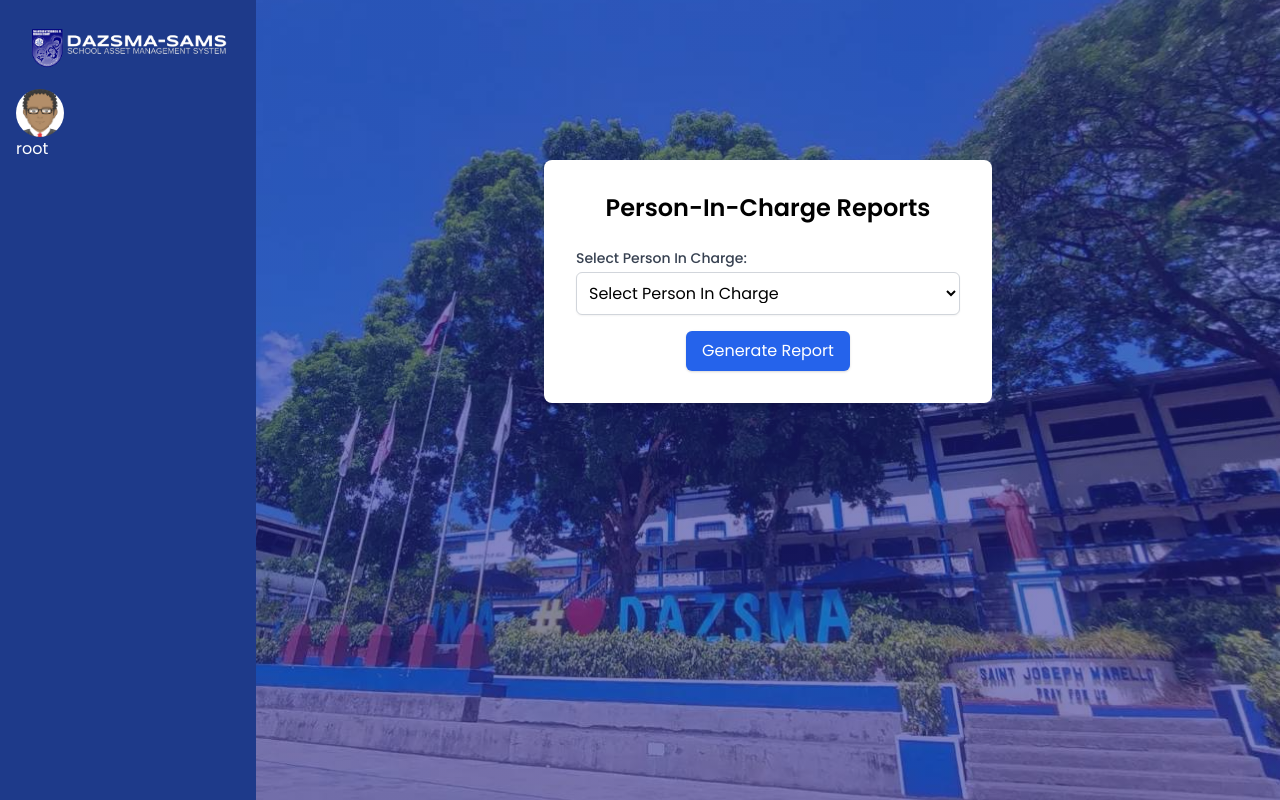
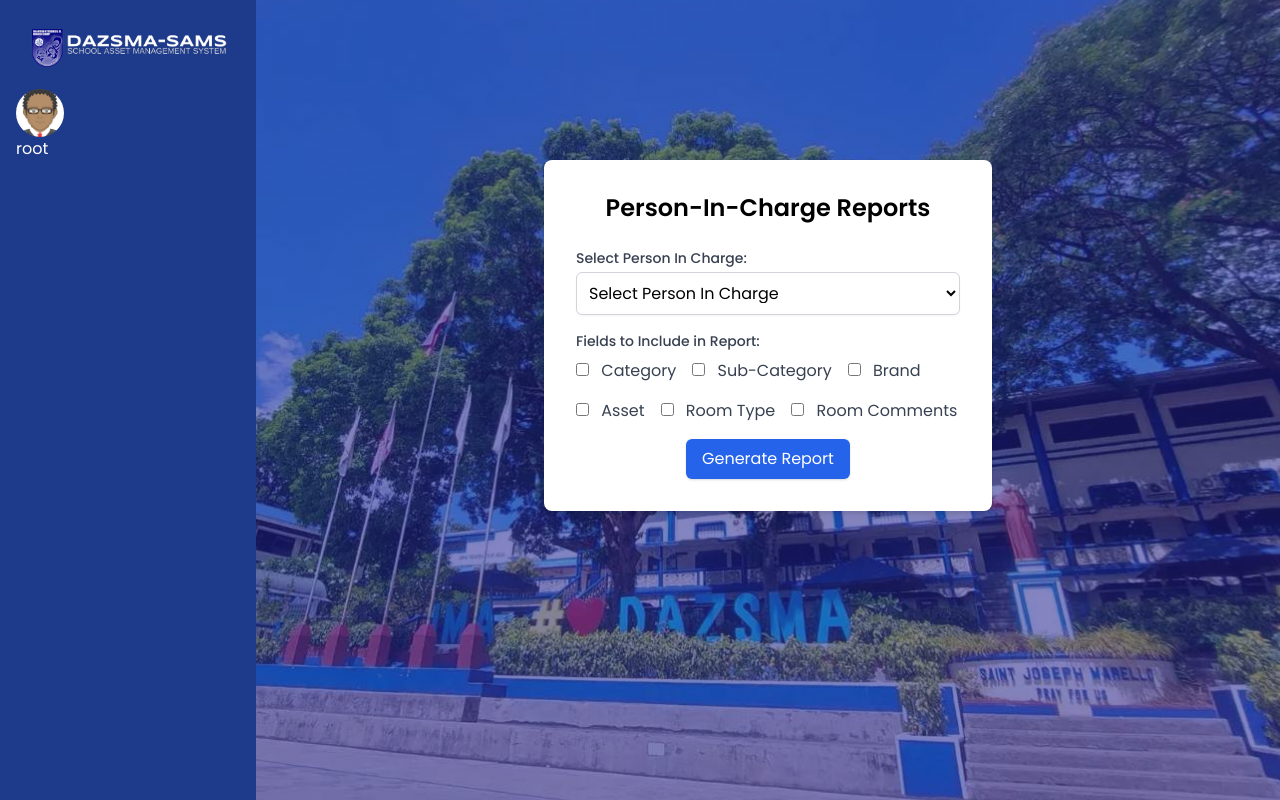
Before and after one commit to MiggyPareja/DAZSMAAMMS, a PHP site: page /tcpdf/reports.php in a window 1280 px wide. Run offline with PHP 8.4, Linux system fonts and the light colour scheme; the visitor is signed in with stand-in values (Sample User, id 1); tables that the repository leaves empty or names only in its code hold one stand-in row (values such as "Sample post"); some libraries are stand-ins or nearby versions.

Commit message:
report-fixed dynamic

```diff
--- a/reports.php
+++ b/reports.php
@@ -25,19 +25,47 @@ $role = $_SESSION['role'];
 $persons_in_charge = fetchPersonsInCharge();
 
 // Generate PDF
+
 if ($_SERVER['REQUEST_METHOD'] === 'POST' && isset($_POST['person_in_charge'])) {
+    // Get person in charge ID and selected fields
     $person_id = intval($_POST['person_in_charge']);
+    $selected_fields = isset($_POST['fields']) ? $_POST['fields'] : [];
 
-    // Query for "For Disposal" items
+    // Default fields if none selected
+    if (empty($selected_fields)) {
+        $selected_fields = ['Category', 'Sub-Category', 'Brand', 'Asset', 'Room Type', 'Room Comments'];
+    }
+
+    // Available fields in the database
+    $available_fields = [
+        'Category' => 'categories.name AS category',
+        'Sub-Category' => 'sub_categories.name AS sub_category',
+        'Brand' => 'assets.name AS brand',
+        'Asset' => 'asset_records.unique_name AS asset',
+        'Room Type' => 'room_types.name AS room_type',
+        'Room Comments' => 'asset_records.comments AS comments',
+    ];
+
+    // Dynamically build the SELECT query based on selected fields
+    $select_fields = [];
+    foreach ($selected_fields as $field) {
+        if (isset($available_fields[$field])) {
+            $select_fields[] = $available_fields[$field];
+        }
+    }
+
+    // If no fields are selected, use default columns
+    if (empty($select_fields)) {
+        $select_fields = array_values($available_fields);
+    }
+
+    // Join the selected fields into a string for the SELECT part of the query
+    $select_query = implode(', ', $select_fields);
+
+    // Dynamic SQL Query for "For Disposal" items
     $stmt = $conn->prepare("SELECT
-        categories.name AS category,
-        sub_categories.name AS sub_category,
-        assets.name AS brand,
-        asset_records.unique_name AS asset,
-        room_types.name AS room_type,
-        rooms.name AS room,
-        persons_in_charge.name AS person_in_charge,
-        asset_records.comments AS comments
+        $select_query,
+        persons_in_charge.name AS person_in_charge
     FROM asset_records
     LEFT JOIN assets ON asset_records.asset_id = assets.id
     LEFT JOIN categories ON assets.category_id = categories.id
@@ -46,6 +74,7 @@ if ($_SERVER['REQUEST_METHOD'] === 'POST' && isset($_POST['person_in_charge']))
     LEFT JOIN room_types ON rooms.room_type_id = room_types.id
     LEFT JOIN persons_in_charge ON asset_records.person_in_charge_id = persons_in_charge.id
     WHERE persons_in_charge.id = :person_id AND asset_records.disposed = 1");
+
     $stmt->bindParam(':person_id', $person_id, PDO::PARAM_INT);
     $stmt->execute();
     $forDisposalAssets = $stmt->fetchAll(PDO::FETCH_ASSOC);
@@ -68,63 +97,49 @@ if ($_SERVER['REQUEST_METHOD'] === 'POST' && isset($_POST['person_in_charge']))
     // Header with Logos
     $logoLeft = 'images/OSJLOGO.png';
     $logoRight = 'images/DAZSMALOGO.png';
-
     $pdf->Image($logoLeft, 15, 10, 30);
     $pdf->Image($logoRight, 245, 10, 30);
     $pdf->SetFont('helvetica', 'B', 16);
     $pdf->Cell(0, 10, 'Don Antonio De Zuzuarregui Sr. Memorial Academy Incorporated', 0, 1, 'C');
     $pdf->SetFont('helvetica', '', 12);
     $pdf->Cell(0, 5, 'St. Anthony, Brgy. Inarawan, Antipolo City', 0, 1, 'C');
-    $pdf->Ln(15); // Add space
+    $pdf->Ln(15);
 
-    // Person in Charge Info (decode HTML entities)
+    // Person in Charge Info
+    $person_in_charge_name = html_entity_decode($forDisposalAssets[0]['person_in_charge'], ENT_QUOTES, 'UTF-8');
     $pdf->SetFont('helvetica', 'B', 12);
-    $person_in_charge_name = html_entity_decode($forDisposalAssets[0]['person_in_charge'], ENT_QUOTES, 'UTF-8');
     $pdf->Cell(0, 10, 'Person In Charge: ' . $person_in_charge_name, 0, 1);
     $pdf->Ln(5);
 
-    // Table Header
+    // Table Header (dynamically generated based on selected fields)
     $pdf->SetFont('helvetica', 'B', 10);
     $pdf->SetFillColor(220, 220, 220);
-    $pdf->Cell(30, 10, 'Category', 1, 0, 'C', true);
-    $pdf->Cell(30, 10, 'Sub-Category', 1, 0, 'C', true);
-    $pdf->Cell(30, 10, 'Brand', 1, 0, 'C', true);
-    $pdf->Cell(30, 10, 'Asset', 1, 0, 'C', true);
-    $pdf->Cell(35, 10, 'Room Type', 1, 0, 'C', true);
-    $pdf->Cell(35, 10, 'Room', 1, 0, 'C', true);
-    $pdf->Cell(50, 10, 'Comments', 1, 1, 'C', true);
+
+    foreach ($selected_fields as $field) {
+        $pdf->Cell(30, 10, $field, 1, 0, 'C', true);
+    }
+    $pdf->Ln();
 
     // Table Content with Alternating Row Colors
     $pdf->SetFont('helvetica', '', 9);
-    $rowColor = false; // Alternating row color
+    $rowColor = false;
     foreach ($forDisposalAssets as $asset) {
         $fillColor = $rowColor ? [245, 245, 245] : [255, 255, 255];
         $pdf->SetFillColorArray($fillColor);
 
-        // Decode HTML entities for room and comments fields
-        $room = html_entity_decode($asset['room'], ENT_QUOTES, 'UTF-8');
-        $comments = html_entity_decode($asset['comments'], ENT_QUOTES, 'UTF-8');
-
-        // Manually replace &#039; with ' (to handle apostrophe)
-        $room = str_replace("&#039;", "'", $room);
-        $comments = str_replace("&#039;", "'", $comments);
-
-        // Debugging: Output the room and comments fields to verify
-        error_log("Room: " . $room);
-        error_log("Comments: " . $comments);
-
-        $pdf->Cell(30, 8, htmlspecialchars($asset['category']), 1, 0, 'C', true);
-        $pdf->Cell(30, 8, htmlspecialchars($asset['sub_category']), 1, 0, 'C', true);
-        $pdf->Cell(30, 8, htmlspecialchars($asset['brand']), 1, 0, 'C', true);
-        $pdf->Cell(30, 8, htmlspecialchars($asset['asset']), 1, 0, 'C', true);
-        $pdf->Cell(35, 8, htmlspecialchars($asset['room_type']), 1, 0, 'C', true);
-        $pdf->Cell(35, 8, htmlspecialchars($room), 1, 0, 'C', true);  // Decoded room
-        $pdf->Cell(50, 8, htmlspecialchars($comments), 1, 1, 'C', true); // Decoded comments
-
+        foreach ($selected_fields as $field) {
+            // Map field name to the corresponding database column (e.g., 'Category' => 'category')
+            $field_key = strtolower(str_replace(' ', '_', $field));
+            $field_value = isset($asset[$field_key]) ? html_entity_decode($asset[$field_key], ENT_QUOTES, 'UTF-8') : '';
+            $field_value = str_replace("&#039;", "'", $field_value); // Handle apostrophe issues
+            $pdf->Cell(30, 8, htmlspecialchars($field_value), 1, 0, 'C', true);
+        }
+        $pdf->Ln();
         $rowColor = !$rowColor; // Toggle row color
     }
 
-    $pdf->Ln(15); // Space before signatures
+    // Add space before signatures
+    $pdf->Ln(15);
 
     // Signatures Section
     $pdf->SetFont('helvetica', '', 10);
@@ -141,7 +156,7 @@ if ($_SERVER['REQUEST_METHOD'] === 'POST' && isset($_POST['person_in_charge']))
         $pdf->MultiCell(50, 25, "{$signature[0]}:\n\n" . htmlspecialchars($signature[1]) . "\n{$signature[2]}", 1, 'C', false, 0, '', '', true);
     }
 
-    // Output PDF
+    // Output the PDF
     $pdf->Output('Disposed_Assets_Report.pdf', 'I');
     exit();
 }
@@ -288,6 +303,7 @@ if ($_SERVER['REQUEST_METHOD'] === 'POST' && isset($_POST['person_in_charge']))
         <?php endif; ?>
 
 <form action="reports.php" method="POST" class="space-y-4">
+    <!-- Existing Fields -->
     <div>
         <label for="person_in_charge" class="block text-sm font-medium text-gray-700">Select Person In Charge:</label>
         <select id="person_in_charge" name="person_in_charge" required class="mt-1 block w-full p-2 border border-gray-300 bg-white rounded-md shadow-sm focus:outline-none focus:ring-blue-500 focus:border-blue-500">
@@ -300,12 +316,39 @@ if ($_SERVER['REQUEST_METHOD'] === 'POST' && isset($_POST['person_in_charge']))
         </select>
     </div>
 
+    <!-- Dynamic Filters (Fields to Include in Report) -->
+    <div>
+        <label class="block text-sm font-medium text-gray-700">Fields to Include in Report:</label>
+        <div class="flex flex-wrap gap-4 mt-2">
+            <?php
+            // Assuming $available_fields is an array fetched from a database or defined dynamically
+            $available_fields = [
+                'Category' => 'Category',
+                'Sub-Category' => 'Sub-Category',
+                'Brand' => 'Brand',
+                'Asset' => 'Asset',
+                'Room Type' => 'Room Type',
+                'Room Comments' => 'Room Comments',
+                // Add more fields dynamically here (can come from a DB query)
+            ];
+
+            foreach ($available_fields as $field => $label): ?>
+                <div>
+                    <input type="checkbox" id="<?php echo strtolower(str_replace(' ', '_', $field)); ?>" name="fields[]" value="<?php echo $field; ?>" class="mr-2">
+                    <label for="<?php echo strtolower(str_replace(' ', '_', $field)); ?>" class="text-gray-700"><?php echo $label; ?></label>
+                </div>
+            <?php endforeach; ?>
+        </div>
+    </div>
+
     <div class="flex justify-center items-center mt-6">
         <button type="submit" class="bg-blue-600 text-white px-4 py-2 rounded-md shadow hover:bg-blue-700 focus:outline-none focus:ring-2 focus:ring-blue-500 focus:ring-opacity-50">
             Generate Report
         </button>
     </div>
 </form>
+
+
     </div>
 
         </div>
```
Lines whose indentation alone changed are shown as unchanged.
